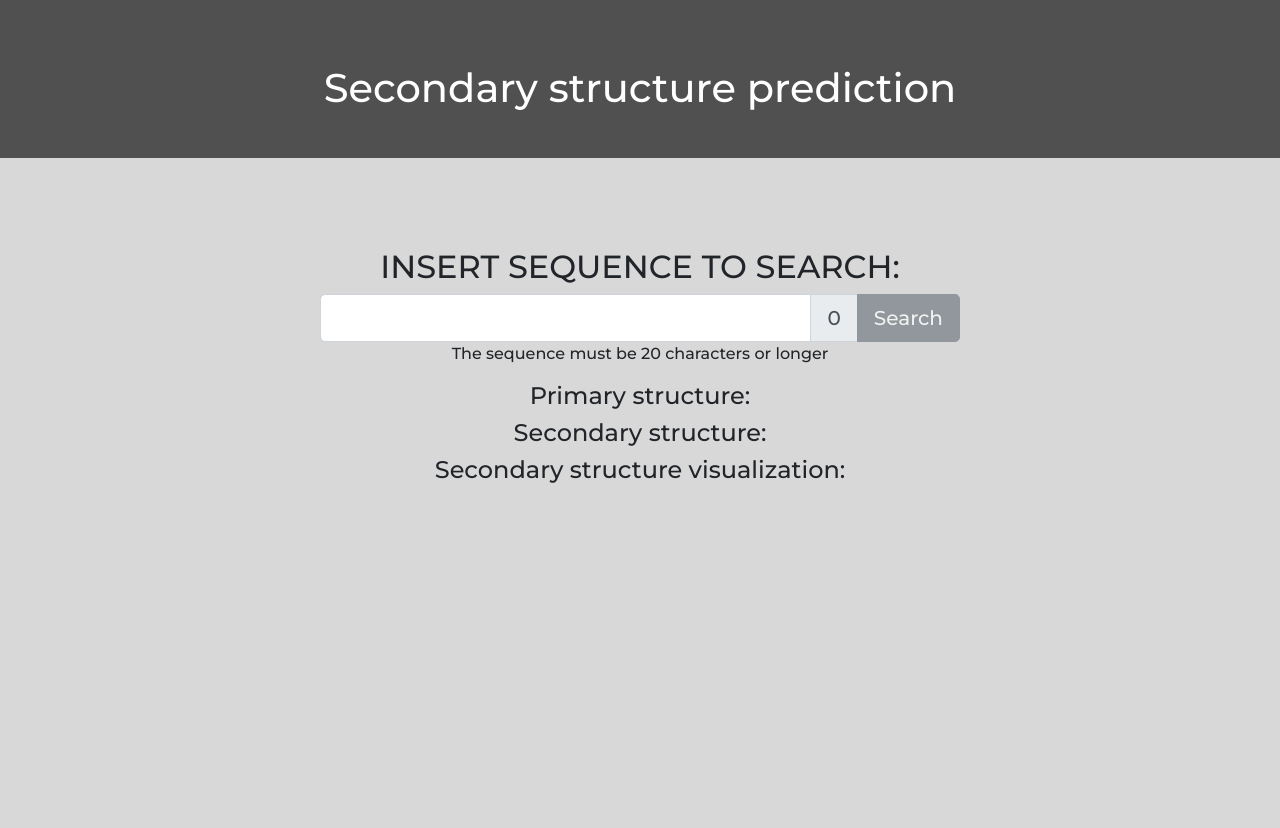
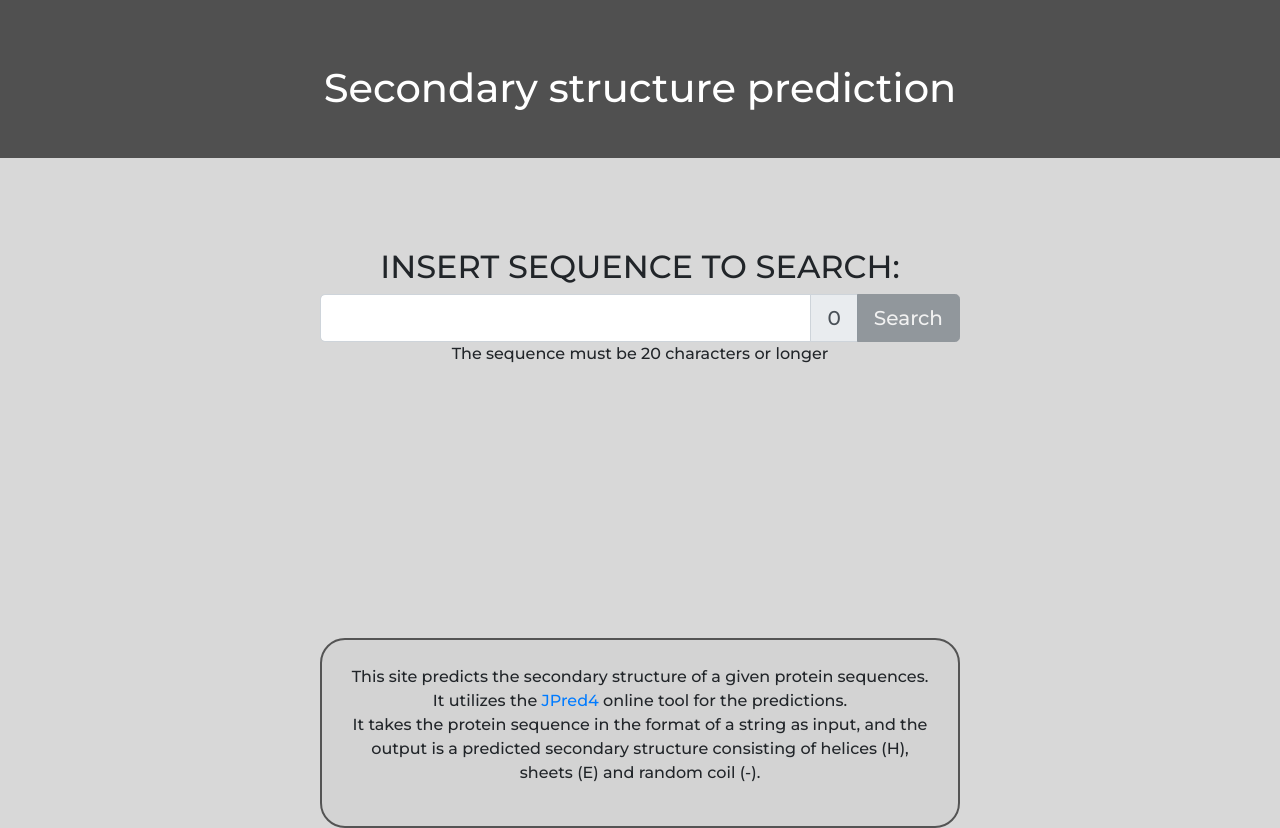
Before and after one commit to sondregs/bioinformatics-project, a React (Create React App) app in the folder app/pssp/: page / in a window 1280 px wide. Before the commit the page ends 800 px from the top, so only its background shows below. Built offline with nearby package versions, Linux system fonts and the light colour scheme.

Commit message:
add loading message, add description, remove readme html serve instructions :art:

```diff
--- a/app/pssp/src/components/SearchBar.jsx
+++ b/app/pssp/src/components/SearchBar.jsx
@@ -7,7 +7,8 @@ class SearchBar extends React.Component {
     constructor(props) {
         super(props)
         this.state = {
-            isLoaded: false,
+            hasLoaded: false,
+            isLoading: false,
             input: "",
             result: null,
             primary_structure: "",
@@ -18,16 +19,18 @@ class SearchBar extends React.Component {
     }
 
     handleSubmit = () => {
+        this.setState({ isLoading: true});
         // Prod:
         // let url = "/api/submit?sequence=" + this.state.input
         // Dev:
-        let url = "http://127.0.0.1:8080/api/submit?sequence=" + this.state.input
+        let url = "http://127.0.0.1:8080/api/submit?sequence=" + this.state.input;
         fetch(url)
             .then(res => res.json())
             .then(
                 (result) => {
                 this.setState({
-                    isLoaded: true,
+                    hasLoaded: true,
+                    isLoading: false,
                     result: result,
                     primary_structure: result.primary_structure,
                     secondary_structure: result.secondary_structure,
@@ -40,7 +43,7 @@ class SearchBar extends React.Component {
                 (error) => {
                     console.log(error);
                     this.setState({
-                        isLoaded: "true, fail",
+                        isGenerating: false,
                         error
                     });
                 }
@@ -71,7 +74,7 @@ class SearchBar extends React.Component {
             pviz_link = ""
         }
         return (
-            <div class="SearchBar">
+            <div className={SearchBar}>
                 <h2>INSERT SEQUENCE TO SEARCH:</h2>
                 <div className="InputField">
                     <InputGroup size="lg" onChange={this.handleChange}>
@@ -82,7 +85,7 @@ class SearchBar extends React.Component {
                             </InputGroup.Text>
                         </InputGroup.Append>
                         <InputGroup.Append>
-                            <Button variant="secondary" onClick={this.handleSubmit} disabled={!this.state.validated} >
+                            <Button variant="secondary" onClick={this.handleSubmit} disabled={!this.state.validated || this.state.isLoading} >
                                 Search
                             </Button>
                         </InputGroup.Append>
@@ -92,14 +95,27 @@ class SearchBar extends React.Component {
                         The sequence must be 20 characters or longer
                     </p>
                 </div>
-                <h4>Primary structure:</h4>
-                <h3>{this.state.primary_structure}</h3>
+                <div style={{display: (this.state.isLoading ? 'block' : 'none')}} >
+                    Loading ...
+                </div>
+                <div style={{display: (this.state.hasLoaded && !this.state.isLoading) ? 'inline' : 'none', width: '80%'}} >
+                    <h4>Primary structure:</h4>
+                    <h3>{this.state.primary_structure}</h3>
 
-                <h4>Secondary structure:</h4>
-                <h3>{this.state.secondary_structure}</h3>
+                    <h4>Secondary structure:</h4>
+                    <h3>{this.state.secondary_structure}</h3>
 
-                <h4>Secondary structure visualization:</h4>
-                <h3>{pviz_link}</h3>
+                    <h4>Secondary structure interactive visualization:</h4>
+                    <h3>{pviz_link}</h3>
+                </div>
+
+                <div className="info_block">
+                    <p>
+                    This site predicts the secondary structure of a given protein sequences. It utilizes the <a href="http://www.compbio.dundee.ac.uk/jpred/about.shtml">JPred4</a> online tool for the predictions.
+                    <br/>It takes the protein sequence in the format of a string as input, and the output is a predicted secondary structure consisting of helices (H), sheets (E) and random coil (-).
+                    </p>
+                </div>
+
             </div>
         )
     }
--- a/app/pssp/src/styles/SearchBar.css
+++ b/app/pssp/src/styles/SearchBar.css
@@ -7,3 +7,15 @@
     width: 50%;
     display: inline-block;
 }
+
+.info_block {
+    justify-self: end;
+    margin: 20% auto 0 auto;
+    bottom: 10px;
+    max-width: 50%;
+    display: block;
+    background-color: lightgrey;
+    padding: 25px;
+    border-radius: 25px;
+    border: 2px solid #545454;
+}
```
Also changed, not shown: 1 other file (tests, documents, lock files or other folders).
